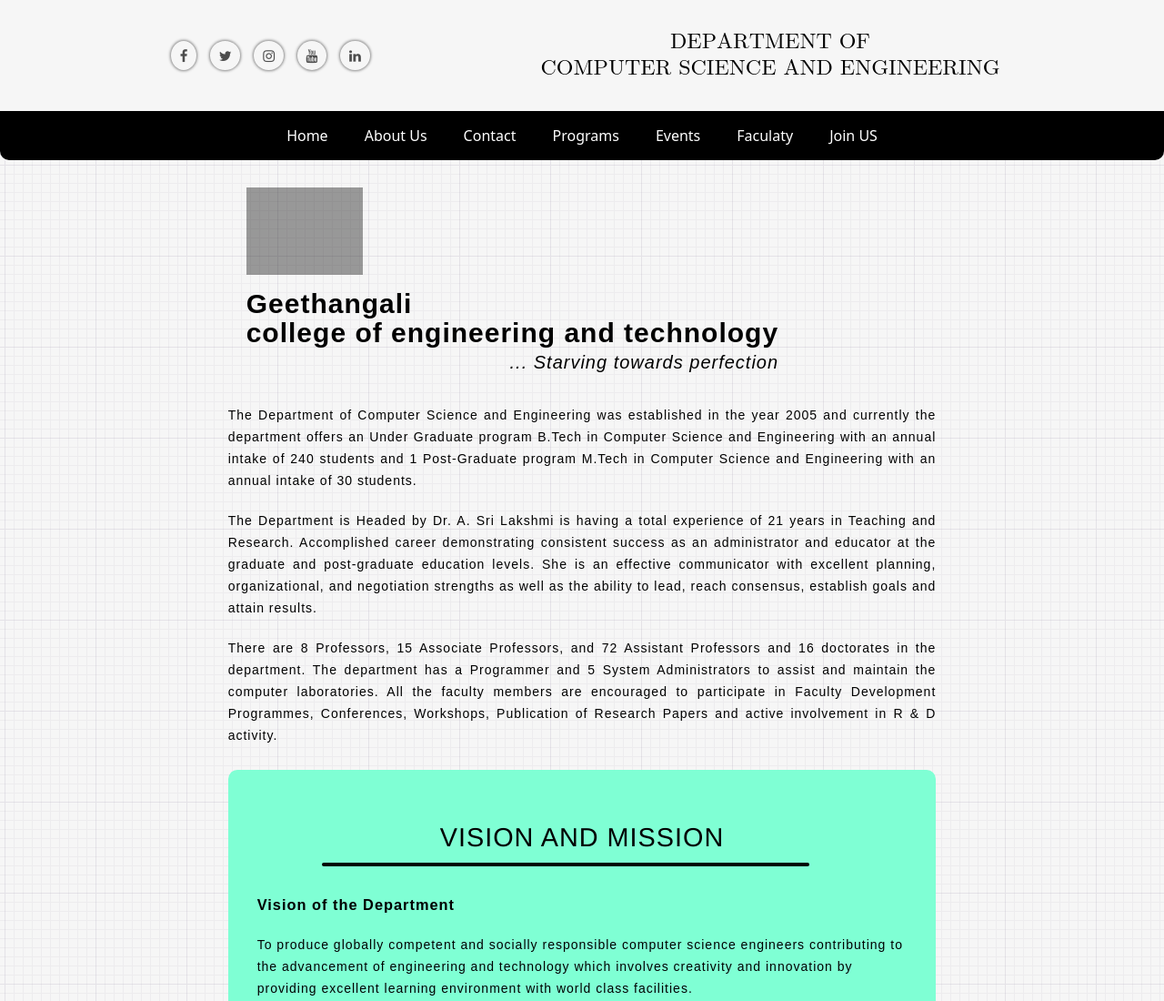
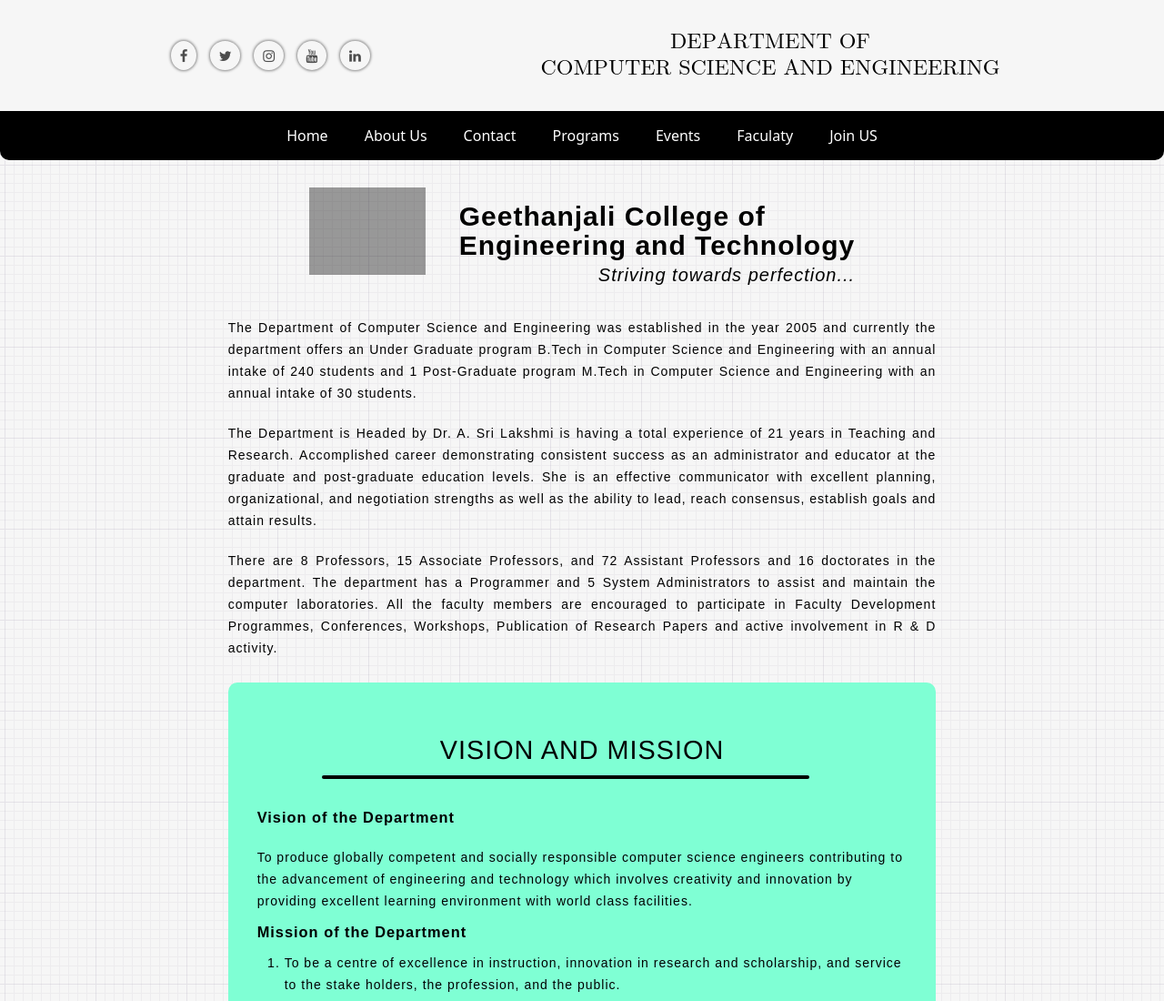
Before and after one commit to BezawadaVignesh/DeptWeb, an Astro site: page / in a window 1280 px wide. Shown: the top 1100 px of the page at 91% size. Built offline with nearby package versions, Linux system fonts and the light colour scheme; Astro itself is replaced by a stand-in of ours; grey boxes are pictures that could not be loaded.

Commit message:
Update Logo.astro

```diff
--- a/src/components/Logo.astro
+++ b/src/components/Logo.astro
@@ -8,8 +8,8 @@
     <div class="logo" >
         <img src={images} ></img>
         <div class="logo-name">
-            <h2>Geethangali </h2><h2>college of engineering and technology</h2>
-            <div style="text-align: right;"><i>... Starving towards perfection</i></div>
+            <h2>Geethanjali College of </h2><h2>Engineering and Technology</h2>
+            <div style="text-align: right;"><i>Striving towards perfection...</i></div>
         </div>
 
     </div>
```
